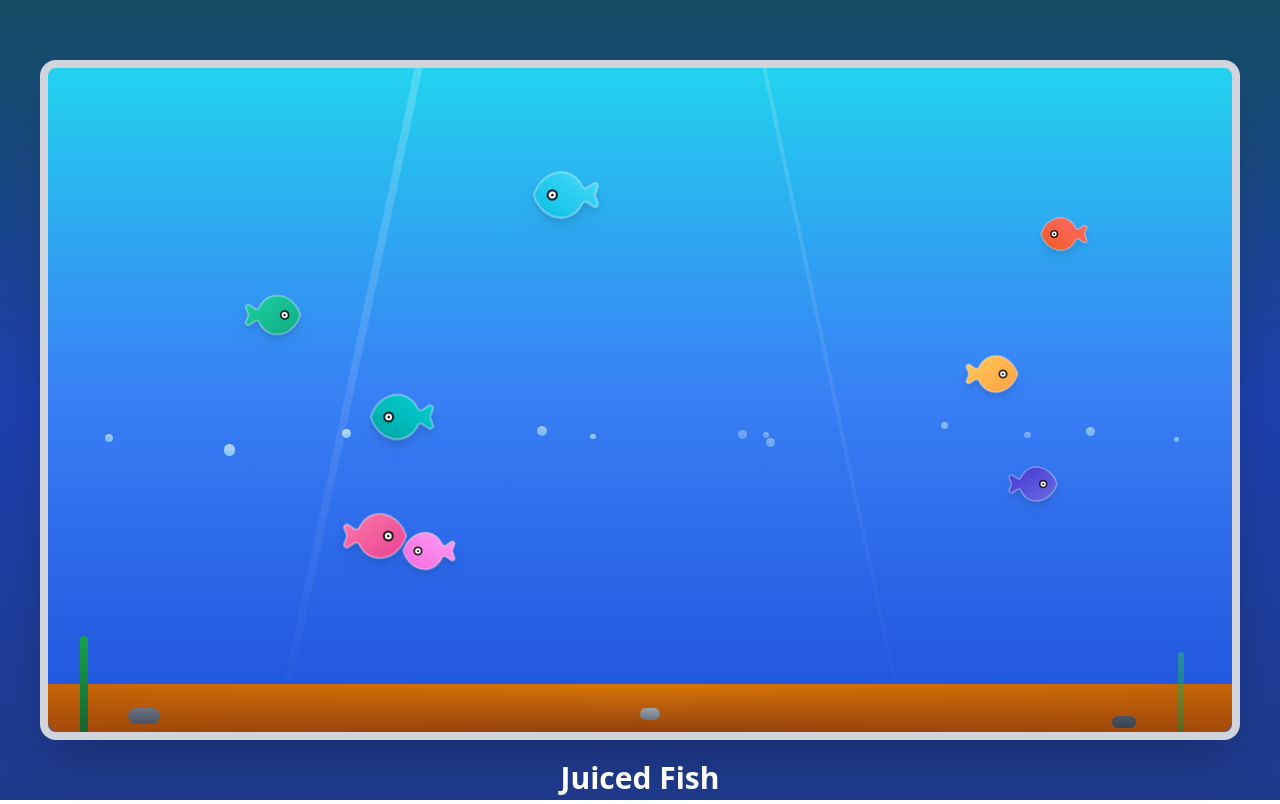
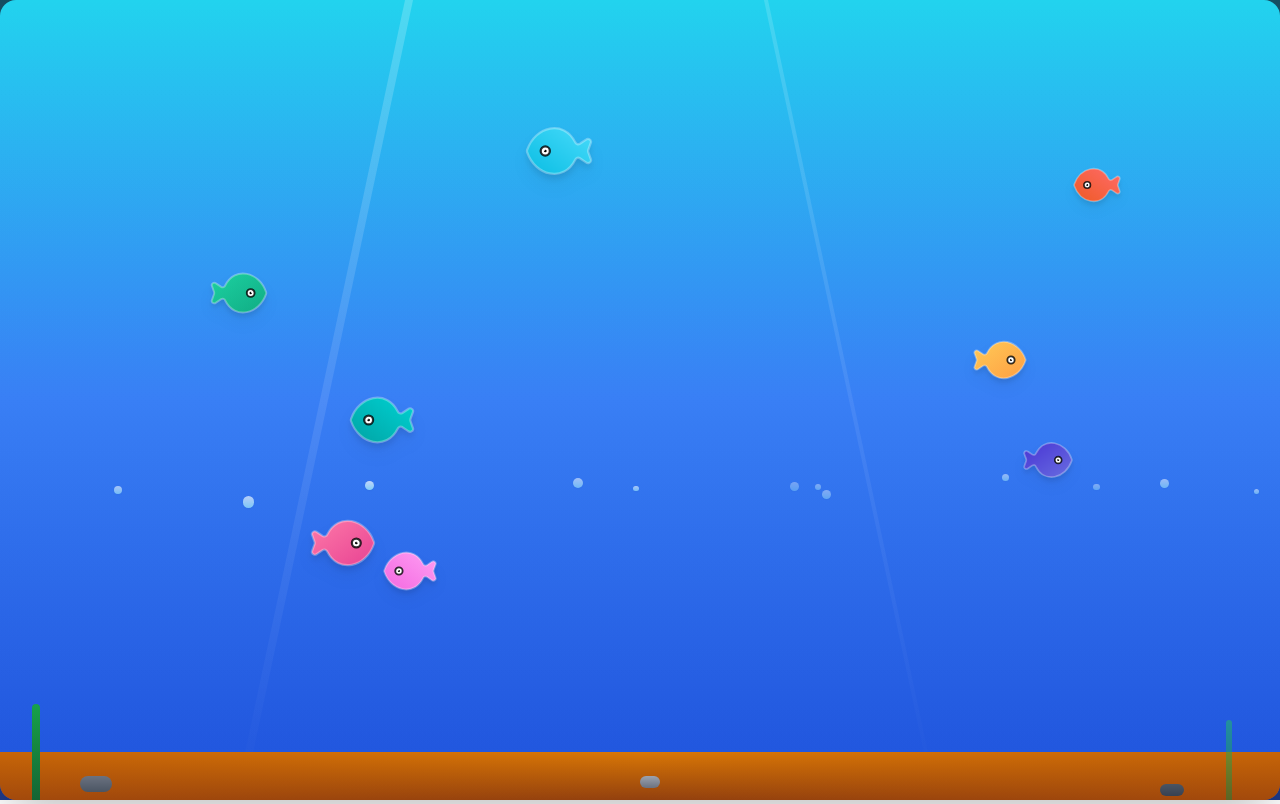
Before and after one commit to alisterscott/tank, a React (Vite) app: page / in a window 1280 px wide. Built offline with nearby package versions, Linux system fonts and the light colour scheme.

Commit message:
make tank full screen

```diff
--- a/src/components/FishTank.tsx
+++ b/src/components/FishTank.tsx
@@ -23,16 +23,13 @@ const FishTank: React.FC = () => {
     return () => window.removeEventListener('resize', handleResize);
   }, []);
 
-  const tankWidth = Math.min(dimensions.width - 40, 1200);
-  const tankHeight = Math.min(dimensions.height - 120, 800);
-
   return (
-    <div className="min-h-screen bg-gradient-to-b from-cyan-900 via-blue-800 to-blue-900 flex items-center justify-center p-5">
-      <div className="relative">
+    <div className="fixed inset-0 bg-gradient-to-b from-cyan-900 via-blue-800 to-blue-900 flex items-center justify-center p-0 m-0">
+      <div className="relative w-full h-full">
         {/* Tank container */}
         <div
-          className="relative overflow-hidden rounded-2xl border-8 border-gray-300 shadow-2xl bg-gradient-to-b from-cyan-400 via-blue-500 to-blue-700"
-          style={{ width: tankWidth, height: tankHeight }}
+          className="relative overflow-hidden rounded-2xl shadow-2xl bg-gradient-to-b from-cyan-400 via-blue-500 to-blue-700 w-full h-full"
+          style={{ width: '100vw', height: '100vh' }}
         >
           {/* Water effect overlay */}
           <div className="absolute inset-0 bg-gradient-to-t from-blue-600/20 to-transparent pointer-events-none"></div>
@@ -64,8 +61,8 @@ const FishTank: React.FC = () => {
             <Fish
               key={i}
               id={i}
-              containerWidth={tankWidth}
-              containerHeight={tankHeight - 50} // Account for sea floor
+              containerWidth={dimensions.width}
+              containerHeight={dimensions.height - 50} // Account for sea floor
             />
           ))}
 
@@ -74,8 +71,8 @@ const FishTank: React.FC = () => {
             <Bubble
               key={i}
               id={i}
-              containerWidth={tankWidth}
-              containerHeight={tankHeight}
+              containerWidth={dimensions.width}
+              containerHeight={dimensions.height}
             />
           ))}
         </div>
```
